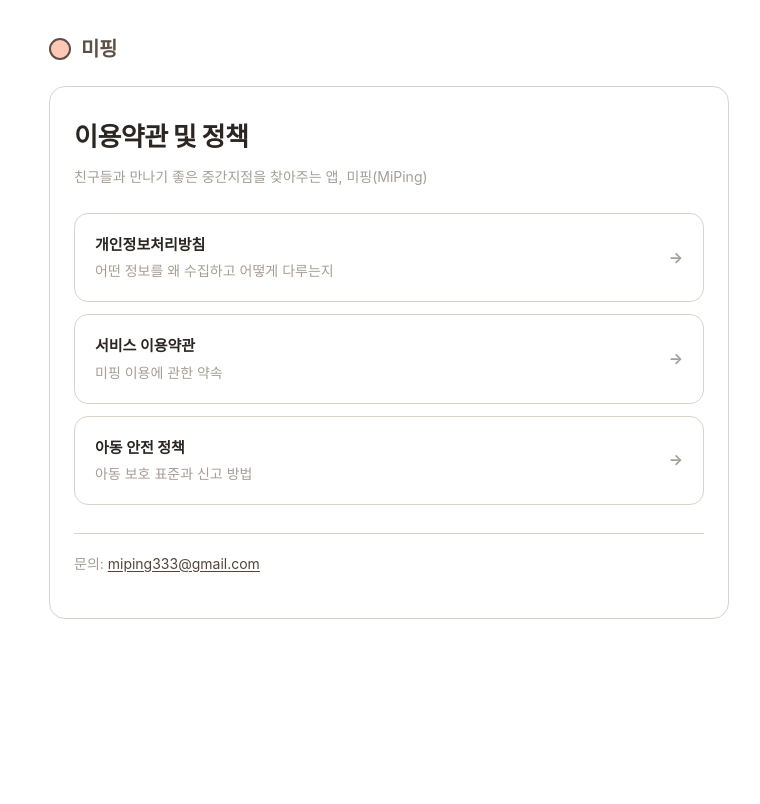
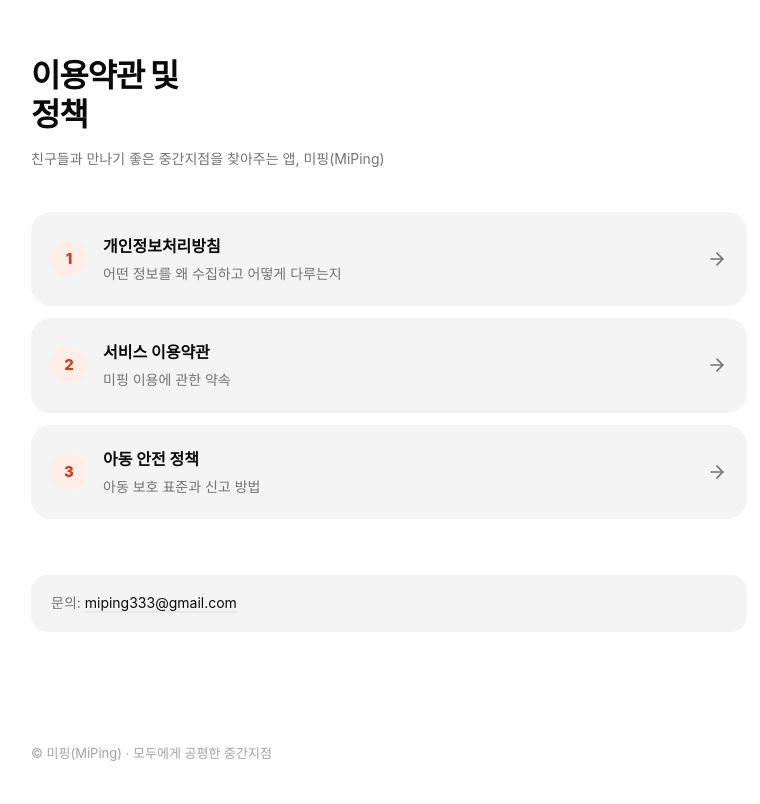
Before and after one commit to miping-team/miping-legal, an Astro site: page / in a window 1280 px wide. Shown: the whole page, without its empty margins (251-1011 px from the left). Built offline with nearby package versions, Linux system fonts and the light colour scheme; Astro itself is replaced by a stand-in of ours; a web font is replaced by a local one.

Commit message:
디자인 개편: 앱 DESIGN.md(흑백+코랄) 반영, Pretendard, 앱 웹뷰(?app=1) 모드
Co-Authored-By: Claude Opus 5.5 <noreply@anthropic.com>

```diff
--- a/src/layouts/Base.astro
+++ b/src/layouts/Base.astro
@@ -9,23 +9,24 @@ const { title, description } = Astro.props;
     <meta name="viewport" content="width=device-width, initial-scale=1" />
     <meta name="description" content={description} />
     <meta name="theme-color" content="#ffffff" />
+    <link rel="preconnect" href="https://cdn.jsdelivr.net" crossorigin />
+    <link rel="stylesheet" href="https://cdn.jsdelivr.net/gh/orioncactus/pretendard@v1.3.9/dist/web/variable/pretendardvariable-dynamic-subset.min.css" />
     <title>{title}</title>
+    <!-- 앱 웹뷰(?app=1)는 자체 AppBar가 있어 제목·하단 이동을 숨긴다. 그리기 전에 붙여야 깜빡이지 않음 -->
+    <script is:inline>if (/[?&]app=1/.test(location.search)) document.documentElement.classList.add('app');</script>
   </head>
   <body>
     <div class="wrap">
-      <a class="brand" href="/index.html" aria-label="미핑 홈">
-        <span class="dot"></span>
-        <span class="name">미핑</span>
-      </a>
-      <main class="card"><slot /></main>
+      <main class="doc"><slot /></main>
     </div>
+    <footer class="foot">© 미핑(MiPing) · 모두에게 공평한 중간지점</footer>
     <script>
       // 스크롤 시 섹션이 부드럽게 나타나도록 .in 클래스만 붙인다 (모션 줄이기 설정이면 CSS가 무시)
       const io = new IntersectionObserver(
         (es) => es.forEach((e) => e.isIntersecting && (e.target.classList.add('in'), io.unobserve(e.target))),
         { rootMargin: '0px 0px -8% 0px' }
       );
-      document.querySelectorAll('.card > h2, .links li').forEach((el) => {
+      document.querySelectorAll('.doc > h2, .links li').forEach((el) => {
         el.classList.add('rv');
         io.observe(el);
       });
--- a/src/pages/index.astro
+++ b/src/pages/index.astro
@@ -2,7 +2,7 @@
 import Base from "../layouts/Base.astro";
 ---
 <Base title="미핑 · 이용약관 및 정책" description="미핑(MiPing) 이용약관 및 정책">
-  <h1>이용약관 및 정책</h1>
+  <h1>이용약관 및<br />정책</h1>
   <p class="meta">친구들과 만나기 좋은 중간지점을 찾아주는 앱, 미핑(MiPing)</p>
 
   <ul class="links">
@@ -11,7 +11,7 @@ import Base from "../layouts/Base.astro";
         <span>개인정보처리방침
           <span class="sub">어떤 정보를 왜 수집하고 어떻게 다루는지</span>
         </span>
-        <span class="arrow">→</span>
+        <span class="arrow"><svg viewBox="0 0 24 24" fill="none" stroke="currentColor" stroke-width="2" stroke-linecap="round" stroke-linejoin="round" aria-hidden="true"><path d="M5 12h14"/><path d="m12 5 7 7-7 7"/></svg></span>
       </a>
     </li>
     <li>
@@ -19,7 +19,7 @@ import Base from "../layouts/Base.astro";
         <span>서비스 이용약관
           <span class="sub">미핑 이용에 관한 약속</span>
         </span>
-        <span class="arrow">→</span>
+        <span class="arrow"><svg viewBox="0 0 24 24" fill="none" stroke="currentColor" stroke-width="2" stroke-linecap="round" stroke-linejoin="round" aria-hidden="true"><path d="M5 12h14"/><path d="m12 5 7 7-7 7"/></svg></span>
       </a>
     </li>
     <li>
@@ -27,7 +27,7 @@ import Base from "../layouts/Base.astro";
         <span>아동 안전 정책
           <span class="sub">아동 보호 표준과 신고 방법</span>
         </span>
-        <span class="arrow">→</span>
+        <span class="arrow"><svg viewBox="0 0 24 24" fill="none" stroke="currentColor" stroke-width="2" stroke-linecap="round" stroke-linejoin="round" aria-hidden="true"><path d="M5 12h14"/><path d="m12 5 7 7-7 7"/></svg></span>
       </a>
     </li>
   </ul>
--- a/src/styles/global.css
+++ b/src/styles/global.css
@@ -1,180 +1,170 @@
-/* 미핑 색·타이포 토큰 — lib/theme/app_colors.dart, app_typography.dart 와 동일하게 맞춤 */
+/* 미핑 토큰 — 앱 DESIGN.md(lib/theme/) 2026-11 개편과 같은 값. 바뀌면 같이 고친다. */
 :root {
-  --bg: #FFFFFF;          /* 배경 — 흰색 */
-  --surface: #FFFFFF;     /* surface — 카드 면 */
-  --point: #FFC8B6;       /* brandPoint — 살구/코랄 */
-  --line: #5C4F44;        /* brandLine — 진한 브라운 (선/브랜드) */
-  --text-strong: #2B2622; /* textStrong — 제목/본문 */
-  --text-muted: #A69E95;  /* textMuted — 보조 텍스트 */
-  --outline: #D9D2CA;     /* outline — 테두리 */
-  --selected: #53453A;    /* selected — 강조 링크 */
-  --field: #F4F1ED;       /* searchField — 옅은 면 */
+  --bg: #FFFFFF;
+  --accent: #D63A1A;       /* 코랄 — 화면에서 가장 중요한 것 하나에만 */
+  --accent-soft: #FFEDE8;
+  --text-strong: #0A0A0A;
+  --text-muted: #737373;
+  --outline: #E8E8E8;
+  --field: #F4F4F4;
+  --placeholder: #A3A3A3;
+  --danger: #9F1239;
+  --shadow: 0 10px 30px rgba(0, 0, 0, .12); /* 떠 있는 것(hover 카드)에만 */
+  --ease: cubic-bezier(.33, 1, .68, 1);      /* easeOutCubic */
 }
 
 * { box-sizing: border-box; }
-
-html { -webkit-text-size-adjust: 100%; }
+html { -webkit-text-size-adjust: 100%; scroll-behavior: smooth; scroll-padding-top: 24px; }
 
 body {
   margin: 0;
   background: var(--bg);
   color: var(--text-strong);
-  font-family: -apple-system, BlinkMacSystemFont, "Apple SD Gothic Neo",
-    "Malgun Gothic", "Noto Sans KR", "Pretendard", "Segoe UI", Roboto, sans-serif;
+  font-family: "Pretendard Variable", Pretendard, -apple-system, BlinkMacSystemFont,
+    "Apple SD Gothic Neo", "Malgun Gothic", "Noto Sans KR", sans-serif;
   font-size: 15px;
-  line-height: 1.7;
+  line-height: 1.75;
+  word-break: keep-all;
+  overflow-wrap: break-word;
   -webkit-font-smoothing: antialiased;
 }
 
-.wrap {
-  max-width: 720px;
-  margin: 0 auto;
-  padding: 24px 20px 72px;
-}
+::selection { background: var(--accent-soft); color: var(--text-strong); }
 
-/* 상단 브랜드 */
-.brand {
-  display: flex;
-  align-items: center;
-  gap: 10px;
-  padding: 8px 0 20px;
-}
-.brand .dot {
-  width: 22px;
-  height: 22px;
-  border-radius: 50%;
-  background: var(--point);
-  border: 2px solid var(--line);
-  flex: none;
-}
-.brand .name {
-  font-size: 20px;
-  font-weight: 800;
-  letter-spacing: -0.5px;
-  color: var(--line);
-}
-
-/* 문서 카드 */
-.card {
-  background: var(--surface);
-  border: 1px solid var(--outline);
-  border-radius: 16px;
-  padding: 28px 24px;
-}
+/* ---- 본문 ---- */
+.wrap { max-width: 760px; margin: 0 auto; padding: 56px 22px 96px; }
+.doc { animation: up .45s var(--ease) both; }
+@keyframes up { from { opacity: 0; transform: translateY(16px); } }
 
 h1 {
-  font-size: 26px;
+  font-size: 32px;
   font-weight: 800;
-  letter-spacing: -0.5px;
-  color: var(--text-strong);
-  margin: 0 0 6px;
+  letter-spacing: -1.2px;
+  line-height: 1.22;
+  margin: 0 0 12px;
 }
-
 .meta {
+  display: inline-block;
   color: var(--text-muted);
   font-size: 14px;
-  margin: 0 0 24px;
+  margin: 0 0 32px;
 }
 
 h2 {
-  font-size: 18px;
-  font-weight: 700;
-  color: var(--text-strong);
-  margin: 32px 0 10px;
-  padding-top: 20px;
+  font-size: 20px;
+  font-weight: 800;
+  letter-spacing: -.5px;
+  line-height: 1.4;
+  margin: 48px 0 12px;
+  padding-top: 28px;
   border-top: 1px solid var(--outline);
 }
-h2:first-of-type { border-top: none; padding-top: 0; }
-
-h3 {
-  font-size: 15px;
-  font-weight: 700;
-  color: var(--selected);
-  margin: 20px 0 6px;
-}
+h3 { font-size: 15px; font-weight: 700; margin: 24px 0 6px; }
 
 p, li { color: var(--text-strong); }
-.muted { color: var(--text-muted); }
+b, strong { font-weight: 700; }
+.muted { color: var(--text-muted); font-size: 14px; }
 
-ul, ol { padding-left: 22px; margin: 8px 0; }
-li { margin: 4px 0; }
+ul, ol { padding-left: 20px; margin: 8px 0; }
+li { margin: 6px 0; }
+li::marker { color: var(--placeholder); }
 
-a { color: var(--selected); text-decoration: underline; text-underline-offset: 2px; }
+a {
+  color: var(--text-strong);
+  text-decoration: underline;
+  text-decoration-color: var(--outline);
+  text-decoration-thickness: 2px;
+  text-underline-offset: 3px;
+  transition: text-decoration-color .2s, color .2s;
+}
+a:hover { text-decoration-color: var(--accent); }
+a:focus-visible, .links a:focus-visible { outline: 2px solid var(--accent); outline-offset: 3px; border-radius: 8px; }
 
-/* 이메일은 하이픈(tr_cycle-)에서 줄이 끊기지 않게 한 덩어리로 유지 */
+/* 이메일은 하이픈에서 줄이 끊기지 않게 한 덩어리로 유지 */
 a[href^="mailto:"] { white-space: nowrap; }
 
-/* 표 */
-table {
-  width: 100%;
-  border-collapse: collapse;
-  margin: 12px 0;
-  font-size: 14px;
-}
-th, td {
-  border: 1px solid var(--outline);
-  padding: 8px 10px;
-  text-align: left;
-  vertical-align: top;
-}
-th { background: var(--field); font-weight: 700; }
+/* 표 — 회색 면 카드 */
+table { width: 100%; border-collapse: collapse; font-size: 14px; }
+.doc > table { margin: 16px 0; border: 1px solid var(--outline); border-radius: 16px; border-collapse: separate; border-spacing: 0; overflow: hidden; }
+th, td { padding: 12px 16px; text-align: left; vertical-align: top; border-bottom: 1px solid var(--outline); }
+tr:last-child td { border-bottom: none; }
+th { background: var(--field); font-weight: 700; font-size: 13px; color: var(--text-muted); }
 
-/* index 링크 카드 */
-.links { list-style: none; padding: 0; margin: 20px 0 0; }
-.links li { margin: 12px 0; }
+/* ---- index 링크 카드 ---- */
+.links { list-style: none; padding: 0; margin: 8px 0 0; display: grid; gap: 12px; counter-reset: n; }
+.links li { margin: 0; counter-increment: n; }
 .links a {
   display: flex;
   align-items: center;
-  justify-content: space-between;
-  gap: 12px;
+  gap: 16px;
   text-decoration: none;
-  background: var(--surface);
-  border: 1px solid var(--outline);
-  border-radius: 14px;
-  padding: 18px 20px;
+  background: var(--field);
+  border-radius: 20px;
+  padding: 20px;
   color: var(--text-strong);
+  font-size: 16px;
   font-weight: 700;
+  transition: transform .3s var(--ease), background .3s var(--ease), box-shadow .3s var(--ease);
 }
-.links a .arrow { color: var(--text-muted); }
+.links a::before {
+  content: counter(n);
+  flex: none;
+  display: grid;
+  place-items: center;
+  width: 36px;
+  height: 36px;
+  border-radius: 999px;
+  background: var(--accent-soft);
+  color: var(--accent);
+  font-size: 15px;
+  font-weight: 800;
+}
+.links a > span:first-child { flex: 1; }
 .links a .sub { display: block; font-weight: 400; font-size: 14px; color: var(--text-muted); margin-top: 2px; }
+.links a .arrow { flex: none; display: grid; color: var(--text-muted); transition: transform .3s var(--ease), color .3s; }
+.links a .arrow svg { width: 20px; height: 20px; }
+.links a:hover { background: #fff; box-shadow: var(--shadow); transform: translateY(-2px); }
+.links a:hover .arrow { transform: translateX(4px); color: var(--accent); }
 
 /* 하단 문서 간 이동 */
 .footnav {
-  margin-top: 28px;
-  padding-top: 18px;
-  border-top: 1px solid var(--outline);
+  margin-top: 56px;
+  padding: 16px 20px;
+  background: var(--field);
+  border-radius: 16px;
   font-size: 14px;
+  color: var(--text-muted);
 }
 
-@media (max-width: 480px) {
-  .card { padding: 22px 18px; border-radius: 14px; }
-  h1 { font-size: 23px; }
+.foot {
+  max-width: 760px;
+  margin: 0 auto;
+  padding: 0 22px 40px;
+  font-size: 13px;
+  color: var(--placeholder);
 }
 
-/* ---- 모션 ---- */
-.brand { text-decoration: none; width: fit-content; transition: opacity .2s; }
-.brand:hover { opacity: .75; }
-.brand .dot { transition: transform .3s cubic-bezier(.34,1.56,.64,1); }
-.brand:hover .dot { transform: scale(1.2); }
+/* ---- 스크롤 등장: 위로 16px, 항목마다 +70ms ---- */
+.rv { opacity: 0; transform: translateY(16px); transition: opacity .4s var(--ease), transform .4s var(--ease); }
+.rv.in { opacity: 1; transform: none; }
+.links li:nth-child(2) { transition-delay: 70ms; }
+.links li:nth-child(3) { transition-delay: 140ms; }
 
-.card { animation: up .6s cubic-bezier(.22,1,.36,1) both; }
-.brand { animation: up .5s cubic-bezier(.22,1,.36,1) both; }
-@keyframes up { from { opacity: 0; transform: translateY(14px); } }
-
-.rv { opacity: 0; transform: translateY(12px); transition: opacity .6s ease, transform .6s cubic-bezier(.22,1,.36,1); }
-.rv.in { opacity: 1; transform: none; }
-.links li:nth-child(2) { transition-delay: .06s; }
-.links li:nth-child(3) { transition-delay: .12s; }
-
-.links a { transition: transform .2s, border-color .2s, box-shadow .2s, background .2s; }
-.links a:hover { transform: translateY(-2px); border-color: var(--point); box-shadow: 0 6px 18px rgba(92,79,68,.08); }
-.links a .arrow { transition: transform .2s; }
-.links a:hover .arrow { transform: translateX(4px); }
-a { transition: color .15s; }
+@media (max-width: 560px) {
+  .wrap { padding: 40px 16px 72px; }
+  h1 { font-size: 28px; }
+  h2 { font-size: 18px; }
+}
 
 @media (prefers-reduced-motion: reduce) {
   *, *::before, *::after { animation: none !important; transition: none !important; }
+  html { scroll-behavior: auto; }
   .rv { opacity: 1; transform: none; }
 }
 /* JS 꺼진 환경에서도 내용이 보이게 */
 @media (scripting: none) { .rv { opacity: 1; transform: none; } }
+
+/* ---- 앱 웹뷰: 앱 AppBar가 제목·뒤로가기를 맡는다 ---- */
+.app .doc > h1, .app .footnav, .app .foot { display: none; }
+.app .wrap { padding: 20px 22px 48px; }
+.app .meta { margin-bottom: 16px; }
```
